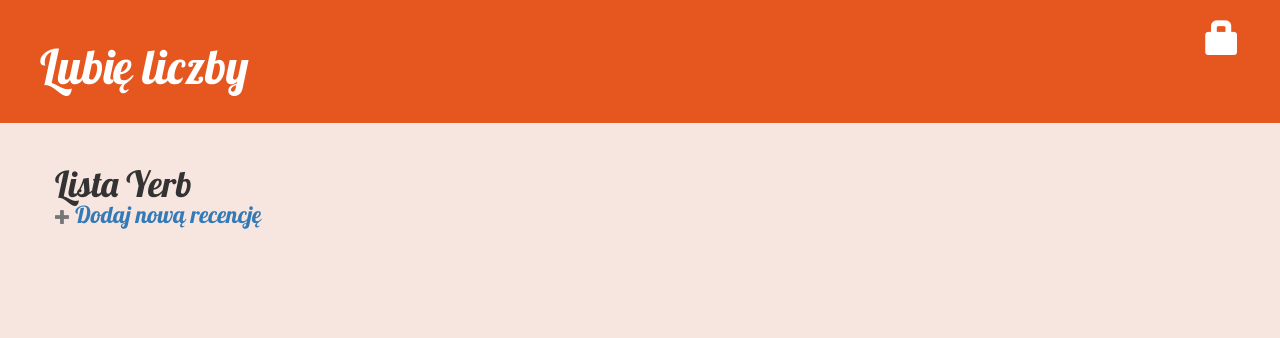
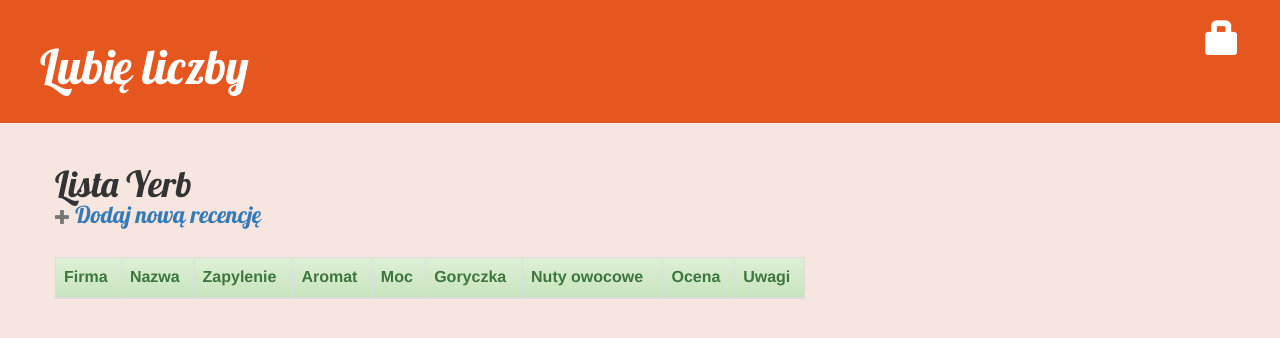
Before and after one commit to m-rzeszotarski/piyewi, a Django app: page /yerba_list in a window 1280 px wide. Shown: the top 338 px of the page. Run offline with Django 3.2, Linux system fonts and the light colour scheme; data that the repository does not hold is empty; some libraries are stand-ins or nearby versions.

Commit message:
dodano datatables do yerba prototyp

```diff
--- a/strona/templates/strona/base.html
+++ b/strona/templates/strona/base.html
@@ -6,6 +6,7 @@
         <link rel="stylesheet" href="//maxcdn.bootstrapcdn.com/bootstrap/3.2.0/css/bootstrap-theme.min.css">
         <link rel="stylesheet" href="{% static 'css/strona.css' %}">
         <link href="//fonts.googleapis.com/css?family=Lobster&subset=latin,latin-ext" rel="stylesheet" type="text/css">
+        <link rel="stylesheet" type="text/css" href="https://cdn.datatables.net/v/dt/jq-3.3.1/dt-1.11.1/datatables.min.css"/>
     </head>
     <body>
         <div class='page-header'>
@@ -25,4 +26,10 @@
             </div>
         </div>
     </body>
+        <script type="text/javascript" src="https://cdn.datatables.net/v/dt/jq-3.3.1/dt-1.11.1/datatables.min.js"></script>
+        <script type = "text/javascript">
+            $(document).ready(function(){
+                $('#table').DataTable();
+            });
+        </script>
 </html>
--- a/strona/templates/strona/yerba_list.html
+++ b/strona/templates/strona/yerba_list.html
@@ -3,20 +3,37 @@
 {% block content %}
     <h1>Lista Yerb<br/><small><a href="{% url 'yerba_new' %}"><small><span class="glyphicon glyphicon-plus"></span></small> Dodaj nową recencję</small></a></h1>
     <br/>
-    {% for yerba in yerbas %}
-        {% if yerba.zatwierdzony %}
-            <div class="strona">
-                <h3><a href="{% url 'yerba_detail' pk=yerba.pk %}">{{ yerba.firma }}: {{ yerba.nazwa }}</a></h3>
-                <p>Zapylenie: {{ yerba.zapylenie }}</p>
-                <p>Aromat: {{ yerba.aromat }}</p>
-                <p>Moc: {{ yerba.moc }}</p>
-                <p>Goryczka: {{ yerba.goryczka }}</p>
-                <p>Nuty owocowe: {{ yerba.nuty_owocowe }}</p>
-                <p>Ocena: {{ yerba.ocena }}</p>
-                <p>Uwagi: {{ yerba.uwagi }}</p>
-                <br/>
-            </div>
-        {% endif %}
-    {% endfor %}
-</div>
+    <table id = "table" class = "table table-bordered">
+        <thead class = "alert-success">
+            <tr>
+                <th>Firma</th>
+                <th>Nazwa</th>
+                <th>Zapylenie</th>
+                <th>Aromat</th>
+                <th>Moc</th>
+                <th>Goryczka</th>
+                <th>Nuty owocowe</th>
+                <th>Ocena</th>
+                <th>Uwagi</th>
+            </tr>
+        </thead>
+        <tbody>
+            {% for yerba in yerbas %}
+                {% if yerba.zatwierdzony %}
+                    <tr>
+                        <td>{{ yerba.firma }}</td>
+                        <td>{{ yerba.nazwa }}</td>
+                        <td>{{ yerba.zapylenie }}</td>
+                        <td>{{ yerba.aromat }}</td>
+                        <td>{{ yerba.moc }}</td>
+                        <td>{{ yerba.goryczka }}</td>
+                        <td>{{ yerba.nuty_owocowe }}</td>
+                        <td>{{ yerba.ocena }}</td>
+                        <td>{{ yerba.uwagi }}</td>
+                    </tr>
+                {% endif %}
+            {% endfor %}
+        </tbody>
+    </table>
+
 {% endblock %}
--- a/strona/urls.py
+++ b/strona/urls.py
@@ -1,4 +1,5 @@
 from django.urls import path
+from django.conf.urls import url
 from . import views
 
 urlpatterns = [
@@ -28,4 +29,5 @@ urlpatterns = [
     path('kawa/<int:pk>/remove/', views.kawa_remove, name='kawa_remove'),
     path('kawa/<int:pk>/zatwierdzenie/', views.kawa_zatwierdzenie, name='kawa_zatwierdzenie'),
     path('recenze_list', views.recenzje_list, name='recenzje_list'),
+    url(r'^$', views.index, name='index'),
 ]
--- a/strona/views.py
+++ b/strona/views.py
@@ -209,3 +209,12 @@ def recenzje_list(request):
     kawas = Kawa.objects.all()
 
     return render(request, 'strona/recenzje_list.html', {'yerbas' : yerbas, 'piwos' : piwos, 'winos' : winos, 'kawas': kawas})
+
+## table
+
+def index(request):
+    all_Yerba = Yerba.objects.all()
+    all_Piwo = Piwo.objects.all()
+    all_Wino = Wino.objects.all()
+    all_Kawa = Kawa.objects.all()
+    return render(request, 'table/index.html', {'all_Yerba' : all_Yerba, 'all_Piwo' : all_Piwo, 'all_Wino' : all_Wino, 'all_Kawa' : all_Kawa})
```
